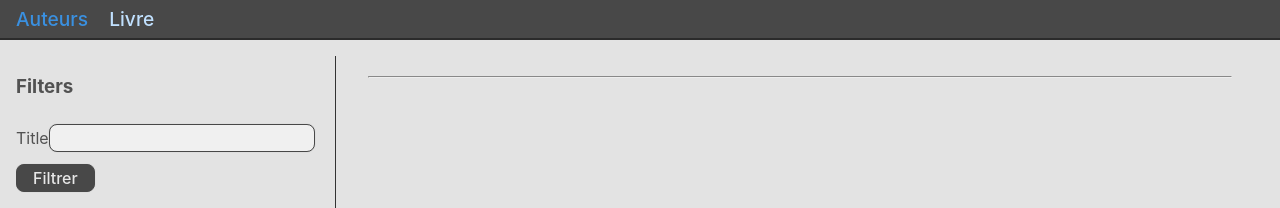
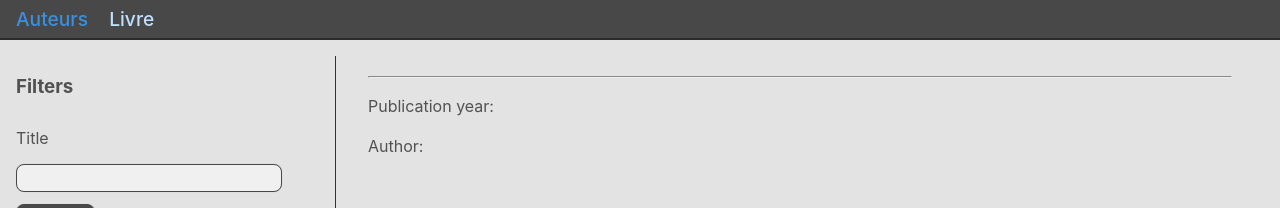
Before and after one commit to Redstoner507/web-book-client, a React (Vite) app: page /books/1 in a window 1280 px wide. Shown: the top 208 px of the page. Built offline with nearby package versions, Linux system fonts and the light colour scheme; no server answers.

Commit message:
Commit intermédiaire

```diff
--- a/src/routes/author.tsx
+++ b/src/routes/author.tsx
@@ -27,8 +27,8 @@ export function Author() {
         <div style={{ opacity: loading ? "0.5" : "1" }}>
             <h2>
                 {author?.firstname} {author?.lastname}
-                <hr />
             </h2>
+            <hr />
         </div>
     );
 }
--- a/src/routes/book.tsx
+++ b/src/routes/book.tsx
@@ -1,5 +1,5 @@
 import { useEffect, useState } from "react";
-import { useParams } from "react-router";
+import { Link, useParams } from "react-router";
 import { type Book } from "../types";
 import { get_book } from "../api";
 
@@ -25,10 +25,10 @@ export function Book() {
 
     return (
         <div style={{ opacity: loading ? "0.5" : "1" }}>
-            <h2>
-                {book?.title}
-                <hr />
-            </h2>
+            <h2>{book?.title}</h2>
+            <hr />
+            <p>Publication year: {book?.publication_year}</p>
+            <p>Author:</p>
         </div>
     );
 }
--- a/src/routes/books.tsx
+++ b/src/routes/books.tsx
@@ -53,7 +53,7 @@ export function Books() {
             <div id="sidebar">
                 <h3>Filters</h3>
                 <form onSubmit={handleFilter}>
-                    <label htmlFor="titleFilter">Title</label>
+                    <label htmlFor="titleFilter">Title </label>
                     <input type="text" id="titleFilter" name="titleFilter" />
 
                     <button>Filtrer</button>
```
